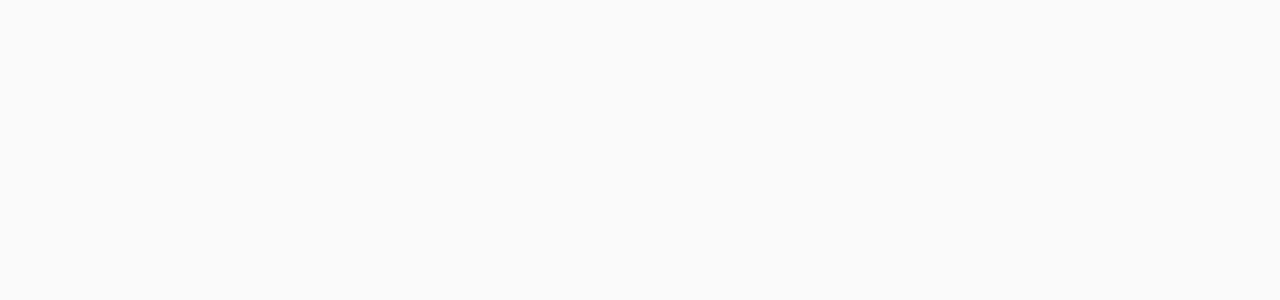
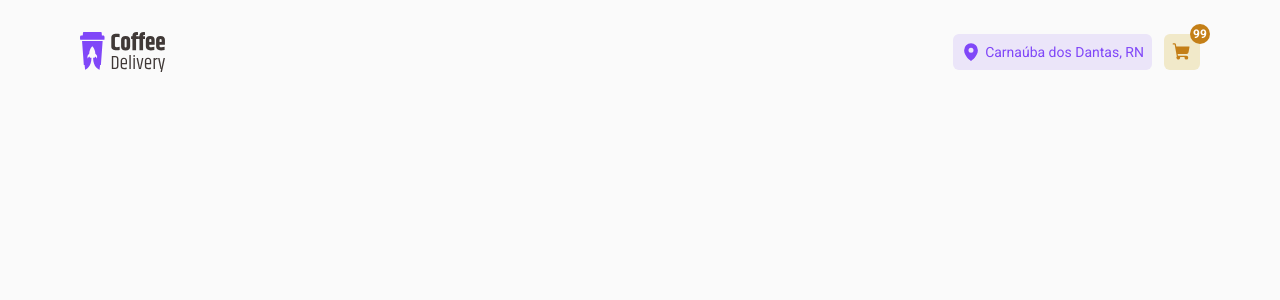
Before and after one commit to rlucasmd/coffee-delivery, a React (Vite) app: page /checkout in a window 1280 px wide. Before the commit this address had no page. Shown: the top 300 px of the page. Built offline with nearby package versions, Linux system fonts and the light colour scheme.

Commit message:
add: cart quantity indicator

```diff
--- a/src/components/Header/index.tsx
+++ b/src/components/Header/index.tsx
@@ -3,6 +3,7 @@ import logoImg from "../../assets/logo.svg";
 import { MapPin, ShoppingCart } from "phosphor-react";
 
 function Header(){
+  const cartQuantity = 100;
   return(
     <HeaderContainer>
       <div className="container">
@@ -10,9 +11,10 @@ function Header(){
         <HeaderButtonsContainer>
           <Location>
             <MapPin size={20} weight="fill"/>
-          Carnaúba dos Dantas, RN
+            Carnaúba dos Dantas, RN
           </Location>
           <Cart>
+            {cartQuantity >= 1 && <span>{cartQuantity <= 99 ? cartQuantity : "99"}</span>}
             <ShoppingCart size={20} weight="fill" />
           </Cart>
         </HeaderButtonsContainer>
--- a/src/components/Header/styles.ts
+++ b/src/components/Header/styles.ts
@@ -36,8 +36,26 @@ const Location = styled(BaseButton)`
 `;
 
 const Cart = styled(BaseButton)`
+  position: relative;
   background-color: ${({ theme }) => theme.colors["yellow-light"]};
   color: ${({ theme }) => theme.colors["yellow-dark"]};
+  overflow: visible;
+
+  span{
+    display: flex;
+    align-items: center;
+    justify-content: center;
+    border-radius: 999px;
+    position: absolute;
+    width: 1.25rem;
+    height: 1.25rem;
+    top: calc(-1.25rem / 2);
+    right: calc(-1.25rem / 2);
+    color: ${({theme}) => theme.colors.white};
+    background: ${({theme}) => theme.colors["yellow-dark"]};
+    font-size: ${({theme}) => theme.textSizes["text-bold-s"]};
+    font-weight: 700;
+  }
 `;
 
 const HeaderButtonsContainer = styled.div`
--- /dev/null
+++ b/src/pages/Checkout/index.tsx
@@ -0,0 +1,11 @@
+import { CheckoutContainer } from "./styles";
+
+function Checkout(){
+  return (
+    <CheckoutContainer className="container">
+
+    </CheckoutContainer>
+  );
+}
+
+export { Checkout };
--- /dev/null
+++ b/src/pages/Checkout/styles.ts
@@ -0,0 +1,11 @@
+import styled from "styled-components";
+
+const CheckoutContainer = styled.div`
+  display: flex;
+  gap: 2rem;
+`;
+
+
+export {
+  CheckoutContainer
+};
--- a/src/pages/Home/components/CoffeeCard/index.tsx
+++ b/src/pages/Home/components/CoffeeCard/index.tsx
@@ -48,7 +48,7 @@ function CoffeeCard({
           </Title>
         </div>
         <AddCartWrapper>
-          <QuantityInput size="medium"/>
+          <QuantityInput />
           <button>
             <ShoppingCart size={22} weight="fill"/>
           </button>
--- a/src/pages/Order/index.tsx
+++ /dev/null
@@ -1,7 +0,0 @@
-function Order(){
-  return (
-    <h1>Order</h1>
-  );
-}
-
-export { Order };
--- a/src/routes.tsx
+++ b/src/routes.tsx
@@ -1,7 +1,7 @@
 import { Routes, Route } from "react-router-dom";
 import { DefaultLayout } from "./layouts/DefaultLayout";
 import { Home } from "./pages/Home";
-import { Order } from "./pages/Order";
+import { Checkout } from "./pages/Checkout";
 import { SuccessfulOrder } from "./pages/SuccessfulOrder";
 
 function Router(){
@@ -9,7 +9,7 @@ function Router(){
     <Routes>
       <Route path="/" element={<DefaultLayout />}>
         <Route path="/" element={<Home />}/>
-        <Route path="/order" element={<Order />}/>
+        <Route path="/checkout" element={<Checkout />}/>
         <Route path="/successful-order" element={<SuccessfulOrder />}/>
       </Route>
     </Routes>
```
